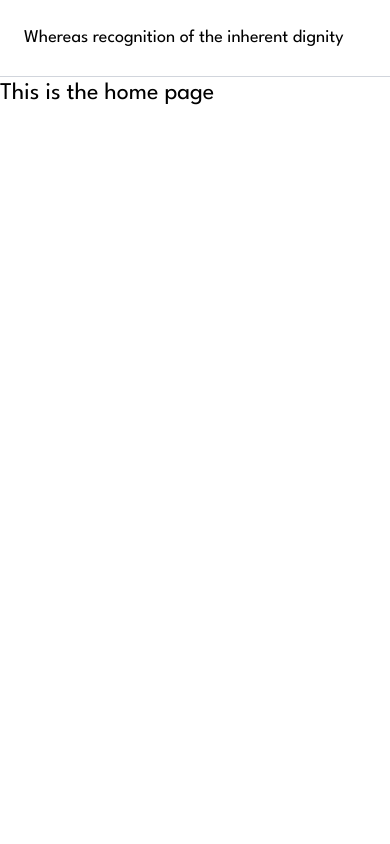
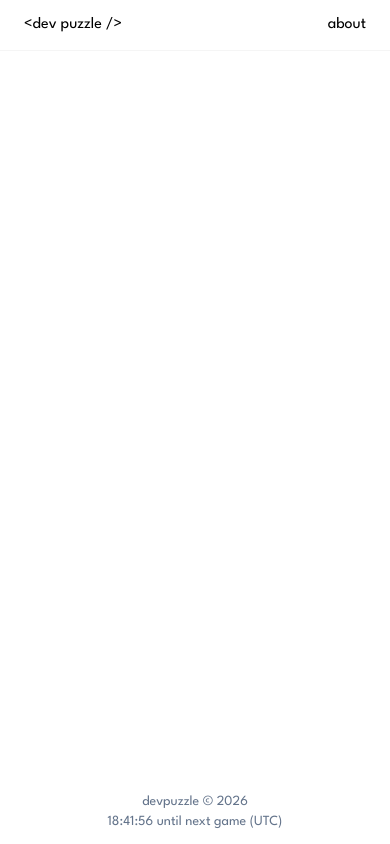
Before and after one commit to joaodemarco/devpuzzle, a Laravel app: page / in a window 390 px wide. Run offline with Laravel 12, Linux system fonts and the light colour scheme; style sheets or scripts are compiled from the project's sources; some libraries are stand-ins or nearby versions.

Commit message:
feat(layouts): implements base structre of `AppLayout.vue` and create `Button.vue` base reusable and customizable component.

```diff
--- a/config/app.php
+++ b/config/app.php
@@ -65,7 +65,7 @@ return [
     |
     */
 
-    'timezone' =>  env('APP_TIMEZONE', 'America/Sao_Paulo'),
+    'timezone' =>  env('APP_TIMEZONE', 'UTC'),
 
     /*
     |--------------------------------------------------------------------------
--- a/package.json
+++ b/package.json
@@ -11,6 +11,8 @@
         "axios": "^1.11.0",
         "concurrently": "^9.0.1",
         "laravel-vite-plugin": "^2.0.0",
+        "prettier": "3.8.1",
+        "prettier-plugin-tailwindcss": "^0.7.2",
         "tailwindcss": "^4.0.0",
         "vite": "^7.0.7"
     },
--- a/resources/css/app.css
+++ b/resources/css/app.css
@@ -6,7 +6,17 @@
 @source '../**/*.blade.php';
 @source '../**/*.js';
 
+* {
+    box-sizing: border-box;
+    -webkit-tap-highlight-color: transparent;
+}
+
+
 @theme {
     --font-sans: 'League Spartan', ui-sans-serif, system-ui, sans-serif, 'Apple Color Emoji', 'Segoe UI Emoji',
         'Segoe UI Symbol', 'Noto Color Emoji';
+
+    --color-primary: #3C748C;
+
+    --color-muted: #64748B;
 }
--- /dev/null
+++ b/resources/js/Components/ui/Button.vue
@@ -0,0 +1,55 @@
+<script setup>
+import { computed } from "vue";
+
+defineOptions({
+    inheritAttrs: false,
+});
+
+const props = defineProps({
+    as: {
+        type: [String, Object],
+        default: "button",
+    },
+    variant: {
+        type: String,
+        default: "primary",
+    },
+    size: {
+        type: String,
+        default: "md",
+    },
+    disabled: Boolean,
+});
+
+const baseClasses =
+    "inline-flex items-center justify-center rounded-md transition-all focus-visible:outline-none focus-visible:ring active:opacity-80 md:active:opacity-100 disabled:opacity-50 disabled:pointer-events-none cursor-pointer select-none";
+
+const variants = {
+    secondary:
+        "hover:bg-neutral-100 dark:hover:bg-neutral-900 focus-visible:ring-neutral-200 dark:focus-visible:ring-neutral-100",
+};
+
+const sizes = {
+    md: "py-px px-3",
+};
+
+const classes = computed(() => [
+    baseClasses,
+    variants[props.variant],
+    sizes[props.size],
+]);
+
+const isButton = computed(() => props.as === "button");
+</script>
+
+<template>
+    <component
+        :is="as"
+        :href="as != 'button' ? href : undefined"
+        :type="isButton ? 'button' : undefined"
+        :class="[classes, $attrs.class]"
+        :disabled="isButton ? disabled : undefined"
+    >
+        <slot />
+    </component>
+</template>
--- /dev/null
+++ b/resources/js/Composables/useCountdownUntilNextGame.js
@@ -0,0 +1,33 @@
+import { ref, onMounted, onUnmounted } from "vue";
+
+export function useCountdownUntilNextGame(serverTime) {
+    const timeUntilNextGame = ref("");
+    const clientNow = Math.floor(Date.now() / 1000);
+    const nowOffset = clientNow - serverTime.now;
+
+    let interval;
+
+    function updateCountdown() {
+        const realNow = Math.floor(Date.now() / 1000) - nowOffset;
+
+        const remainingSeconds = serverTime.nextPuzzleAt - realNow;
+
+        const formattedDate = new Date(remainingSeconds * 1000)
+            .toISOString()
+            .slice(11, 19); // gets the date on a HH:mm:ss format
+
+        timeUntilNextGame.value = formattedDate;
+    }
+
+    onMounted(() => {
+        updateCountdown();
+
+        interval = setInterval(updateCountdown, 1000);
+    });
+
+    onUnmounted(() => {
+        clearInterval(interval);
+    });
+
+    return timeUntilNextGame;
+}
--- a/resources/js/Layouts/AppLayout.vue
+++ b/resources/js/Layouts/AppLayout.vue
@@ -1,11 +1,42 @@
+<script setup>
+import { useCountdownUntilNextGame } from "@/Composables/useCountdownUntilNextGame.js";
+import Button from "@/Components/ui/Button.vue";
+
+const { serverTime } = defineProps({
+    serverTime: Object,
+});
+
+const timeUntilNextGame = useCountdownUntilNextGame(serverTime);
+</script>
+
 <template>
-    <div class="min-h-svh bg-white dark:bg-neutral-950">
-        <header class="p-6 border-b border-b-gray-300 flex items-center">
-            <p class="text-lg text-red">Whereas recognition of the inherent dignity</p>
+    <div class="min-h-svh flex flex-col bg-white dark:bg-neutral-950">
+        <header
+            class="border-b border-b-neutral-100 p-3 dark:border-b-neutral-900"
+        >
+            <nav class="flex items-center justify-between">
+                <Button as="Link" href="/" variant="secondary">
+                    &lt;dev puzzle /&gt;
+                </Button>
+
+                <Button variant="secondary">about</Button>
+            </nav>
         </header>
 
-        <main>
+        <main class="flex flex-col flex-1">
             <slot />
         </main>
+
+        <footer
+            class="flex flex-col md:flex-row items-center justify-center md:justify-between py-3 px-6"
+        >
+            <span class="text-sm text-muted"
+                >devpuzzle &copy; {{ new Date().getFullYear() }}</span
+            >
+
+            <span class="text-sm text-muted">
+                {{ timeUntilNextGame }} until next game (UTC)
+            </span>
+        </footer>
     </div>
 </template>
--- a/resources/js/Pages/Home.vue
+++ b/resources/js/Pages/Home.vue
@@ -1,3 +1 @@
-<template>
-<h1 class="text-2xl text-black font-sans">This is the home page</h1>
-</template>
+<template></template>
--- a/resources/views/app.blade.php
+++ b/resources/views/app.blade.php
@@ -9,6 +9,7 @@
         <link rel="apple-touch-icon" sizes="180x180" href="/favicon/apple-touch-icon.png" />
         <meta name="apple-mobile-web-app-title" content="DevPuzzle" />
         <link rel="manifest" href="/site.webmanifest" />
+        <link rel="preload" href="../fonts/league-spartan/LeagueSpartan-Regular.woff2" as="font" type="font/woff2" crossorigin />
         <meta name="color-scheme" content="light dark">
         <meta name="theme-color" media="(prefers-color-scheme: light)" content="#ffffff">
         <meta name="theme-color" media="(prefers-color-scheme: dark)" content="#0a0a0a">
--- a/routes/web.php
+++ b/routes/web.php
@@ -1,5 +1,13 @@
 <?php
 
 use Illuminate\Support\Facades\Route;
+use Inertia\Inertia;
 
-Route::inertia('/', 'Home');
+Route::get('/', function () {
+    return Inertia::render('Home', [
+    'serverTime' => [
+            'now' => now('UTC')->timestamp,
+            'nextPuzzleAt' => now('UTC')->addDay()->startOfDay()->timestamp,
+        ],
+    ]);
+});
```
Also changed, not shown: package-lock.json.
